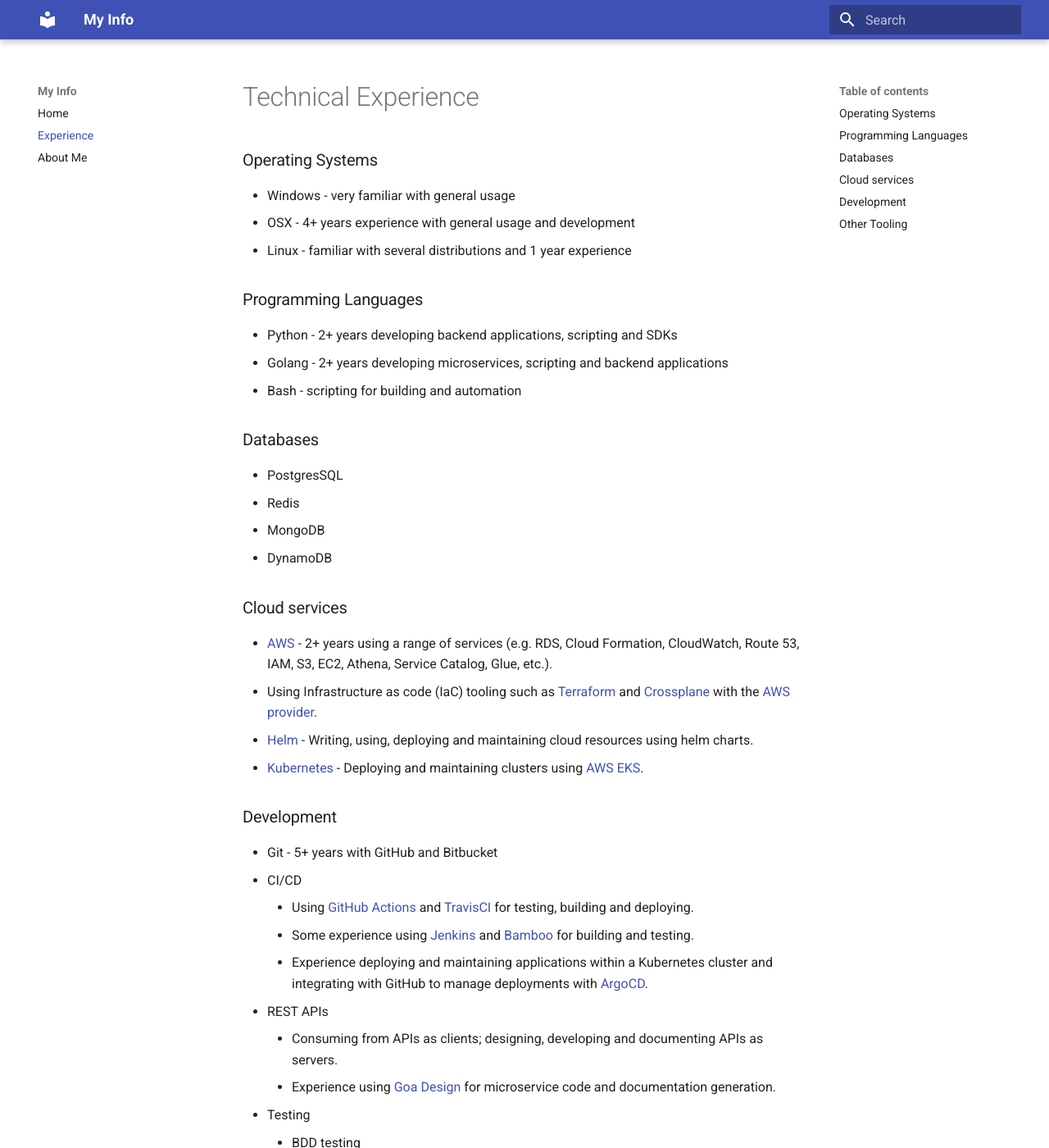
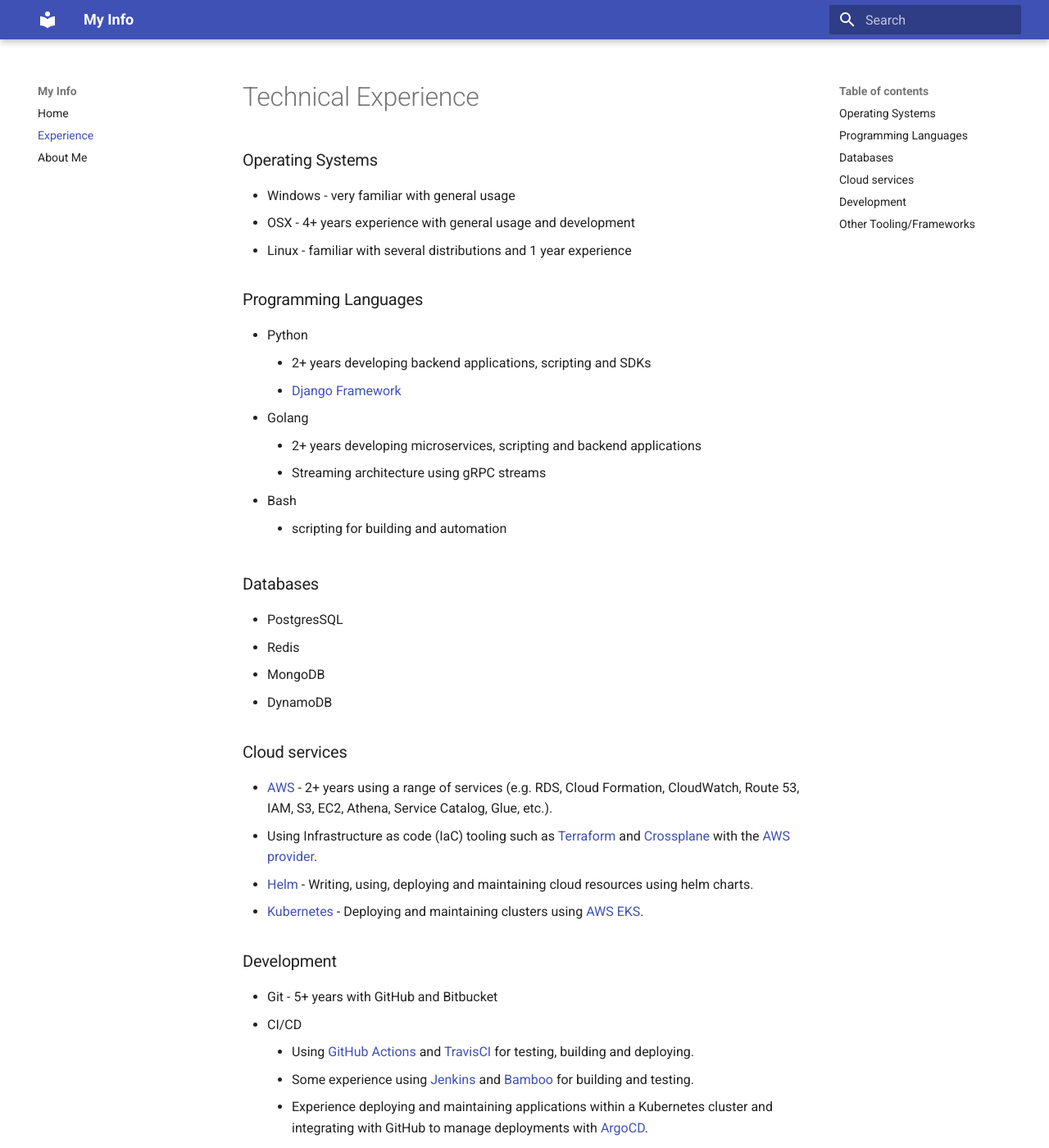
Before and after one commit to jonnybell895/personal-docs, an MkDocs documentation site: the page built from docs/exp.md, in a window 1280 px wide and 1400 px high. Shown: the whole window at 82% size. Built offline with MkDocs 1.6.1 and Material for MkDocs 9.7.7, drawn with Linux system fonts in a browser that asks for light colours; some of the changed text lies outside the part shown.

```diff
--- a/docs/exp.md
+++ b/docs/exp.md
@@ -6,9 +6,14 @@
 - Linux - familiar with several distributions and 1 year experience
 
 ### Programming Languages
-- Python - 2+ years developing backend applications, scripting and SDKs
-- Golang - 2+ years developing microservices, scripting and backend applications
-- Bash - scripting for building and automation
+- Python
+    - 2+ years developing backend applications, scripting and SDKs
+    - [Django Framework](https://www.djangoproject.com/)
+- Golang
+    - 2+ years developing microservices, scripting and backend applications
+    - Streaming architecture using gRPC streams
+- Bash
+    - scripting for building and automation
 
 ### Databases
 - PostgresSQL
@@ -42,7 +47,8 @@
     - [Grafana](https://grafana.com/) - Building simple displays for health and performance indicators.
     - [Pager Duty](https://support.pagerduty.com/) - Experienced at using and setting up services to consume from [Alert manager](https://prometheus.io/docs/alerting/latest/alertmanager/)
 
-### Other Tooling
-- Docker
-
-# Other Experience
+### Other Tooling/Frameworks
+- [Docker](https://www.docker.com/)
+- Some experience with [OpenStack API](https://www.openstack.org/use-cases/bare-metal/) deploying to bare metal nodes
+- [RabbitMQ](https://www.rabbitmq.com/)
+- [Celery](https://docs.celeryq.dev/en/stable/)
```
Also changed, not shown: docs/about.md (+13 -0 lines).
